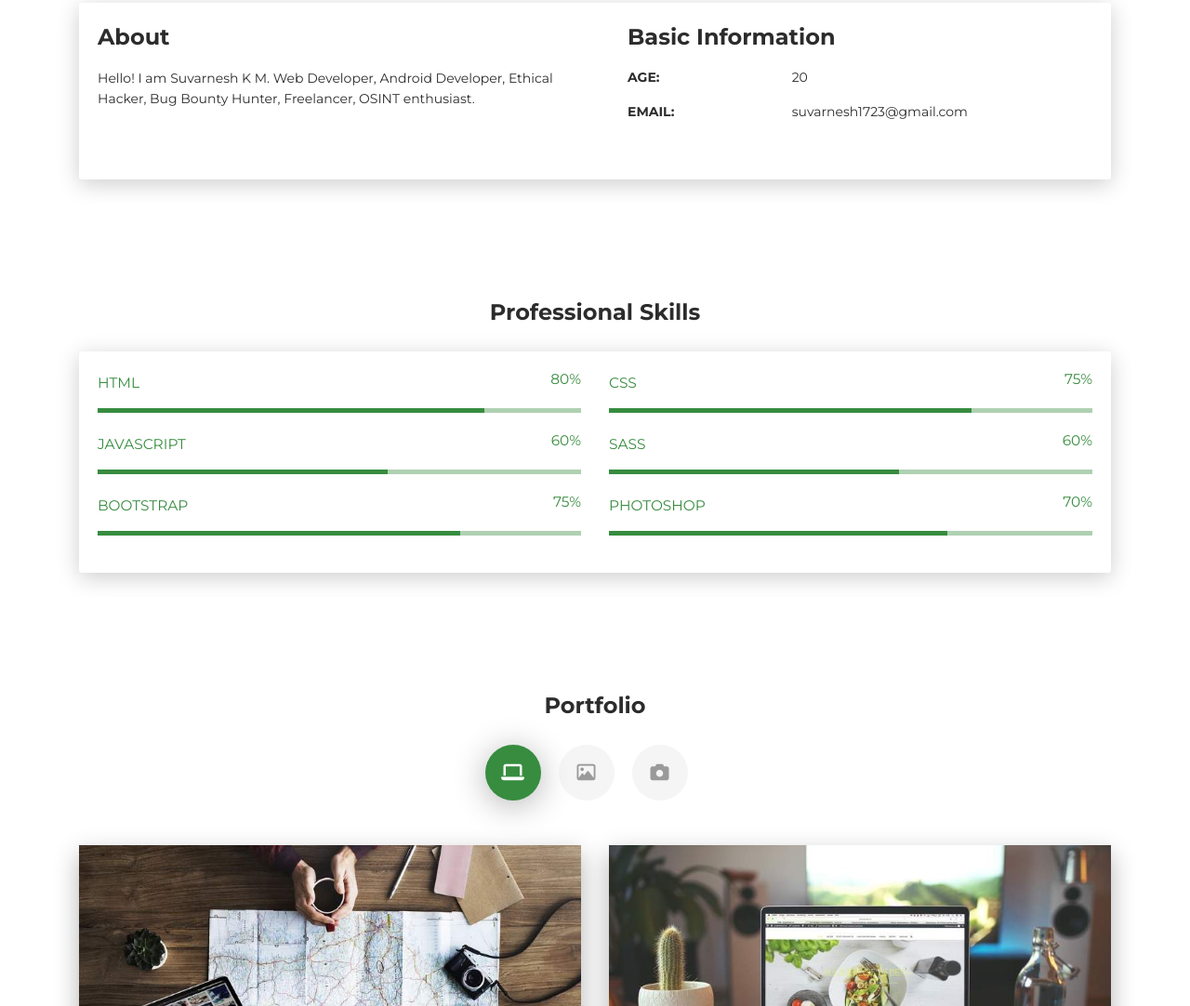
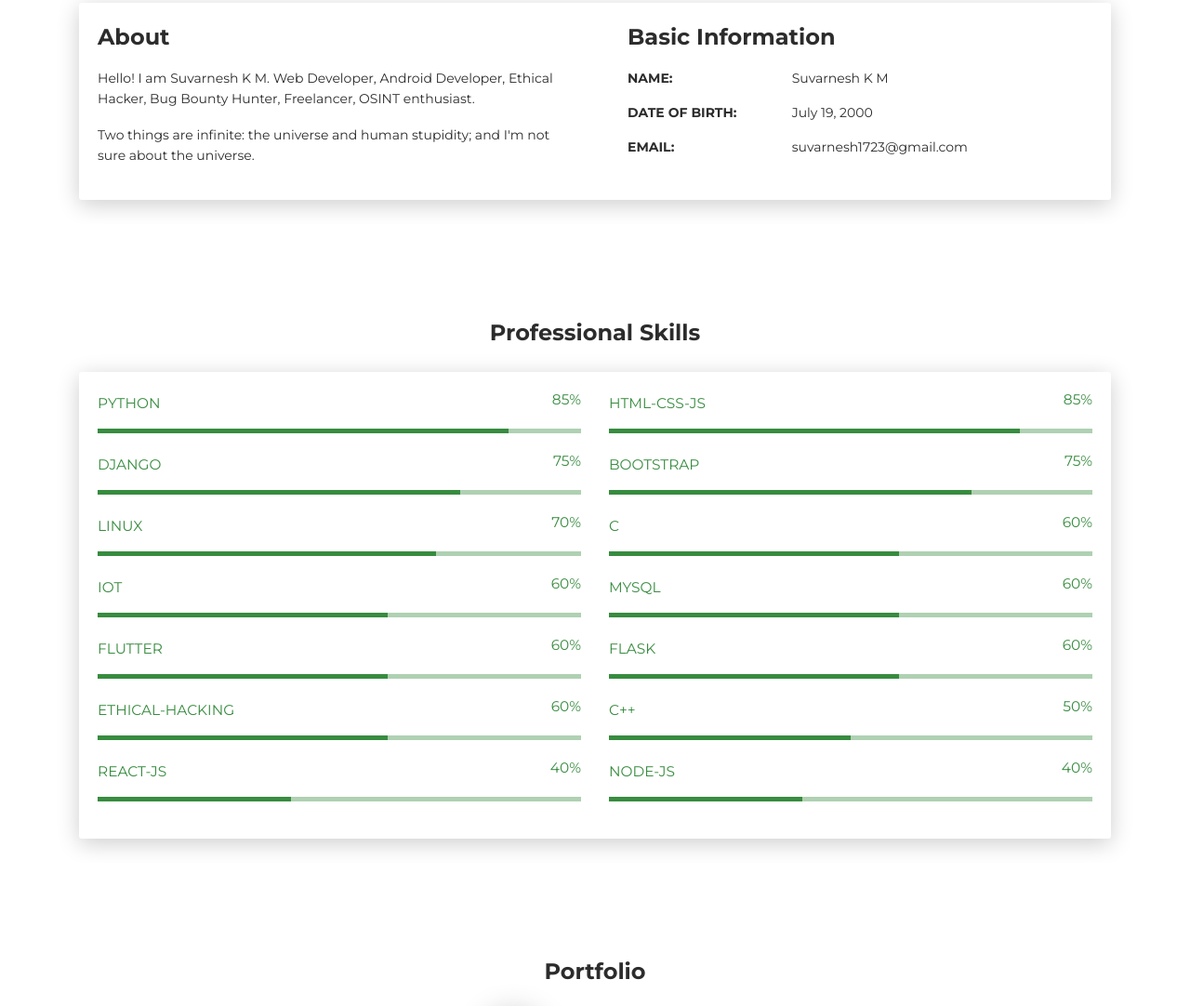
Before and after one commit to SuvarneshKM/node-resume, a website: page public/index.html in a window 1280 px wide. Shown: the part 617-1699 px from the top of the page at 93% size. Drawn offline with Linux system fonts and the light colour scheme.

Commit message:
Professional Skills

```diff
--- a/public/index.html
+++ b/public/index.html
@@ -68,15 +68,19 @@
           <div class="card-body">
             <div class="h4 mt-0 title">About</div>
             <p>Hello! I am Suvarnesh K M. Web Developer, Android Developer, Ethical Hacker, Bug Bounty Hunter, Freelancer, OSINT enthusiast.</p>
-            <p></p>
+            <p>Two things are infinite: the universe and human stupidity; and I'm not sure about the universe.</p>
           </div>
         </div>
         <div class="col-lg-6 col-md-12">
           <div class="card-body">
             <div class="h4 mt-0 title">Basic Information</div>
-            <div class="row">
-              <div class="col-sm-4"><strong class="text-uppercase">Age:</strong></div>
-              <div class="col-sm-8">20</div>
+             <div class="row mt-3">
+              <div class="col-sm-4"><strong class="text-uppercase">Name:</strong></div>
+              <div class="col-sm-8">Suvarnesh K M</div>
+            </div>
+            <div class="row mt-3">
+              <div class="col-sm-4"><strong class="text-uppercase">Date of birth:</strong></div>
+              <div class="col-sm-8">July 19, 2000</div>
             </div>
             <div class="row mt-3">
               <div class="col-sm-4"><strong class="text-uppercase">Email:</strong></div>
@@ -94,49 +98,101 @@
     <div class="card" data-aos="fade-up" data-aos-anchor-placement="top-bottom">
       <div class="card-body">
         <div class="row">
-          <div class="col-md-6">
-            <div class="progress-container progress-primary"><span class="progress-badge">HTML</span>
+                    <div class="col-md-6">
+            <div class="progress-container progress-primary"><span class="progress-badge">Python</span>
               <div class="progress">
-                <div class="progress-bar progress-bar-primary" data-aos="progress-full" data-aos-offset="10" data-aos-duration="2000" role="progressbar" aria-valuenow="60" aria-valuemin="0" aria-valuemax="100" style="width: 80%;"></div><span class="progress-value">80%</span>
+                <div class="progress-bar progress-bar-primary" data-aos="progress-full" data-aos-offset="10" data-aos-duration="2000" role="progressbar" aria-valuenow="60" aria-valuemin="0" aria-valuemax="100" style="width: 85%;"></div><span class="progress-value">85%</span>
               </div>
             </div>
           </div>
-          <div class="col-md-6">
-            <div class="progress-container progress-primary"><span class="progress-badge">CSS</span>
+                    <div class="col-md-6">
+            <div class="progress-container progress-primary"><span class="progress-badge">HTML-CSS-JS</span>
+              <div class="progress">
+                <div class="progress-bar progress-bar-primary" data-aos="progress-full" data-aos-offset="10" data-aos-duration="2000" role="progressbar" aria-valuenow="60" aria-valuemin="0" aria-valuemax="100" style="width: 85%;"></div><span class="progress-value">85%</span>
+              </div>
+            </div>
+          </div>
+                    <div class="col-md-6">
+            <div class="progress-container progress-primary"><span class="progress-badge">Django</span>
               <div class="progress">
                 <div class="progress-bar progress-bar-primary" data-aos="progress-full" data-aos-offset="10" data-aos-duration="2000" role="progressbar" aria-valuenow="60" aria-valuemin="0" aria-valuemax="100" style="width: 75%;"></div><span class="progress-value">75%</span>
               </div>
             </div>
           </div>
-        </div>
-        <div class="row">
-          <div class="col-md-6">
-            <div class="progress-container progress-primary"><span class="progress-badge">JavaScript</span>
+                    <div class="col-md-6">
+            <div class="progress-container progress-primary"><span class="progress-badge">Bootstrap</span>
+              <div class="progress">
+                <div class="progress-bar progress-bar-primary" data-aos="progress-full" data-aos-offset="10" data-aos-duration="2000" role="progressbar" aria-valuenow="60" aria-valuemin="0" aria-valuemax="100" style="width: 75%;"></div><span class="progress-value">75%</span>
+              </div>
+            </div>
+          </div>
+                    <div class="col-md-6">
+            <div class="progress-container progress-primary"><span class="progress-badge">Linux</span>
+              <div class="progress">
+                <div class="progress-bar progress-bar-primary" data-aos="progress-full" data-aos-offset="10" data-aos-duration="2000" role="progressbar" aria-valuenow="60" aria-valuemin="0" aria-valuemax="100" style="width: 70%;"></div><span class="progress-value">70%</span>
+              </div>
+            </div>
+          </div>
+                    <div class="col-md-6">
+            <div class="progress-container progress-primary"><span class="progress-badge">C</span>
+              <div class="progress">
+                <div class="progress-bar progress-bar-primary" data-aos="progress-full" data-aos-offset="10" data-aos-duration="2000" role="progressbar" aria-valuenow="60" aria-valuemin="0" aria-valuemax="100" style="width: 60%;"></div><span class="progress-value">60%</span>
+              </div>
+            </div>
+          </div>
+                    <div class="col-md-6">
+            <div class="progress-container progress-primary"><span class="progress-badge">IOT</span>
+              <div class="progress">
+                <div class="progress-bar progress-bar-primary" data-aos="progress-full" data-aos-offset="10" data-aos-duration="2000" role="progressbar" aria-valuenow="60" aria-valuemin="0" aria-valuemax="100" style="width: 60%;"></div><span class="progress-value">60%</span>
+              </div>
+            </div>
+          </div>
+                    <div class="col-md-6">
+            <div class="progress-container progress-primary"><span class="progress-badge">MySql</span>
+              <div class="progress">
+                <div class="progress-bar progress-bar-primary" data-aos="progress-full" data-aos-offset="10" data-aos-duration="2000" role="progressbar" aria-valuenow="60" aria-valuemin="0" aria-valuemax="100" style="width: 60%;"></div><span class="progress-value">60%</span>
+              </div>
+            </div>
+          </div>
+                    <div class="col-md-6">
+            <div class="progress-container progress-primary"><span class="progress-badge">Flutter</span>
+              <div class="progress">
+                <div class="progress-bar progress-bar-primary" data-aos="progress-full" data-aos-offset="10" data-aos-duration="2000" role="progressbar" aria-valuenow="60" aria-valuemin="0" aria-valuemax="100" style="width: 60%;"></div><span class="progress-value">60%</span>
+              </div>
+            </div>
+          </div>
+                              <div class="col-md-6">
+            <div class="progress-container progress-primary"><span class="progress-badge">Flask</span>
+              <div class="progress">
+                <div class="progress-bar progress-bar-primary" data-aos="progress-full" data-aos-offset="10" data-aos-duration="2000" role="progressbar" aria-valuenow="60" aria-valuemin="0" aria-valuemax="100" style="width: 60%;"></div><span class="progress-value">60%</span>
+              </div>
+            </div>
+          </div>
+                    <div class="col-md-6">
+            <div class="progress-container progress-primary"><span class="progress-badge">Ethical-Hacking</span>
               <div class="progress">
                 <div class="progress-bar progress-bar-primary" data-aos="progress-full" data-aos-offset="10" data-aos-duration="2000" role="progressbar" aria-valuenow="60" aria-valuemin="0" aria-valuemax="100" style="width: 60%;"></div><span class="progress-value">60%</span>
               </div>
             </div>
           </div>
           <div class="col-md-6">
-            <div class="progress-container progress-primary"><span class="progress-badge">SASS</span>
+            <div class="progress-container progress-primary"><span class="progress-badge">C++</span>
               <div class="progress">
-                <div class="progress-bar progress-bar-primary" data-aos="progress-full" data-aos-offset="10" data-aos-duration="2000" role="progressbar" aria-valuenow="60" aria-valuemin="0" aria-valuemax="100" style="width: 60%;"></div><span class="progress-value">60%</span>
-              </div>
-            </div>
-          </div>
-        </div>
-        <div class="row">
-          <div class="col-md-6">
-            <div class="progress-container progress-primary"><span class="progress-badge">Bootstrap</span>
-              <div class="progress">
-                <div class="progress-bar progress-bar-primary" data-aos="progress-full" data-aos-offset="10" data-aos-duration="2000" role="progressbar" aria-valuenow="60" aria-valuemin="0" aria-valuemax="100" style="width: 75%;"></div><span class="progress-value">75%</span>
+                <div class="progress-bar progress-bar-primary" data-aos="progress-full" data-aos-offset="10" data-aos-duration="2000" role="progressbar" aria-valuenow="60" aria-valuemin="0" aria-valuemax="100" style="width: 50%;"></div><span class="progress-value">50%</span>
               </div>
             </div>
           </div>
           <div class="col-md-6">
-            <div class="progress-container progress-primary"><span class="progress-badge">Photoshop</span>
+            <div class="progress-container progress-primary"><span class="progress-badge">React-JS</span>
               <div class="progress">
-                <div class="progress-bar progress-bar-primary" data-aos="progress-full" data-aos-offset="10" data-aos-duration="2000" role="progressbar" aria-valuenow="60" aria-valuemin="0" aria-valuemax="100" style="width: 70%;"></div><span class="progress-value">70%</span>
+                <div class="progress-bar progress-bar-primary" data-aos="progress-full" data-aos-offset="10" data-aos-duration="2000" role="progressbar" aria-valuenow="60" aria-valuemin="0" aria-valuemax="100" style="width: 40%;"></div><span class="progress-value">40%</span>
+              </div>
+            </div>
+          </div>
+                    <div class="col-md-6">
+            <div class="progress-container progress-primary"><span class="progress-badge">Node-JS</span>
+              <div class="progress">
+                <div class="progress-bar progress-bar-primary" data-aos="progress-full" data-aos-offset="10" data-aos-duration="2000" role="progressbar" aria-valuenow="60" aria-valuemin="0" aria-valuemax="100" style="width: 40%;"></div><span class="progress-value">40%</span>
               </div>
             </div>
           </div>
```
